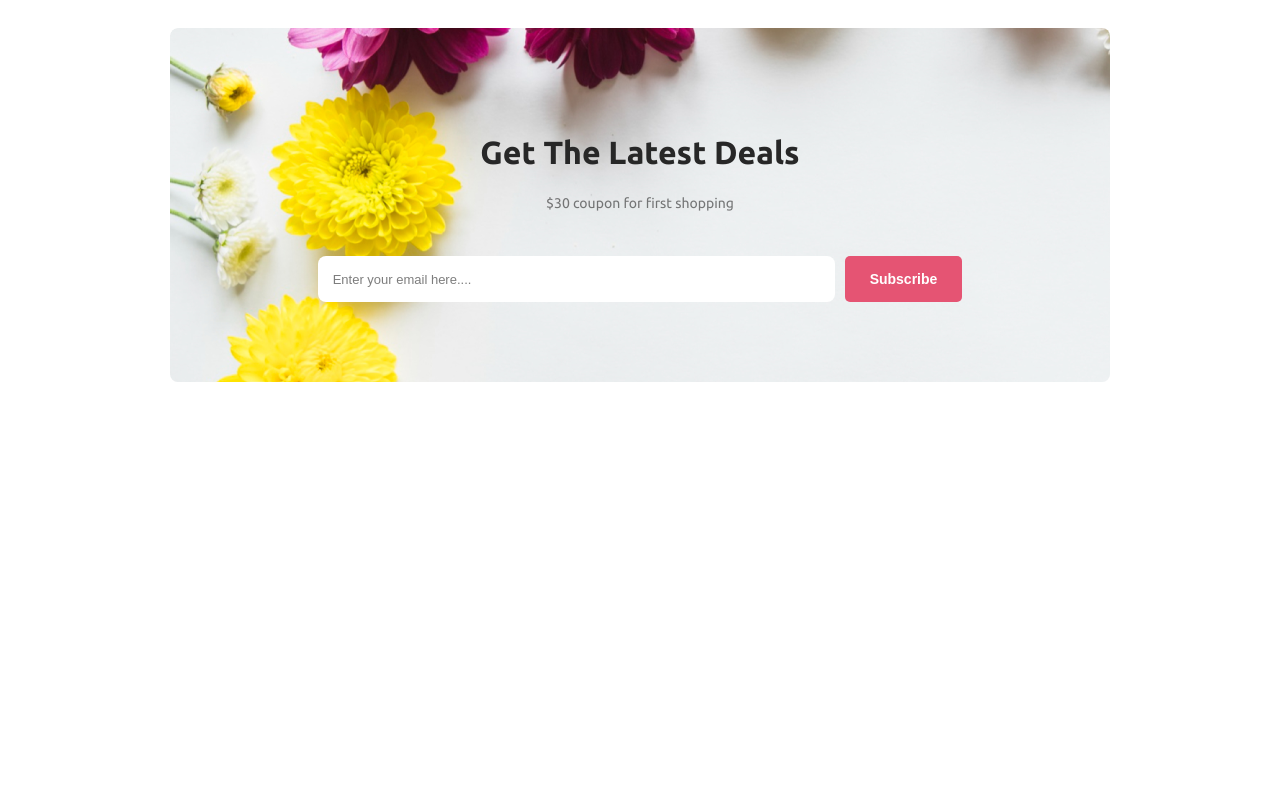
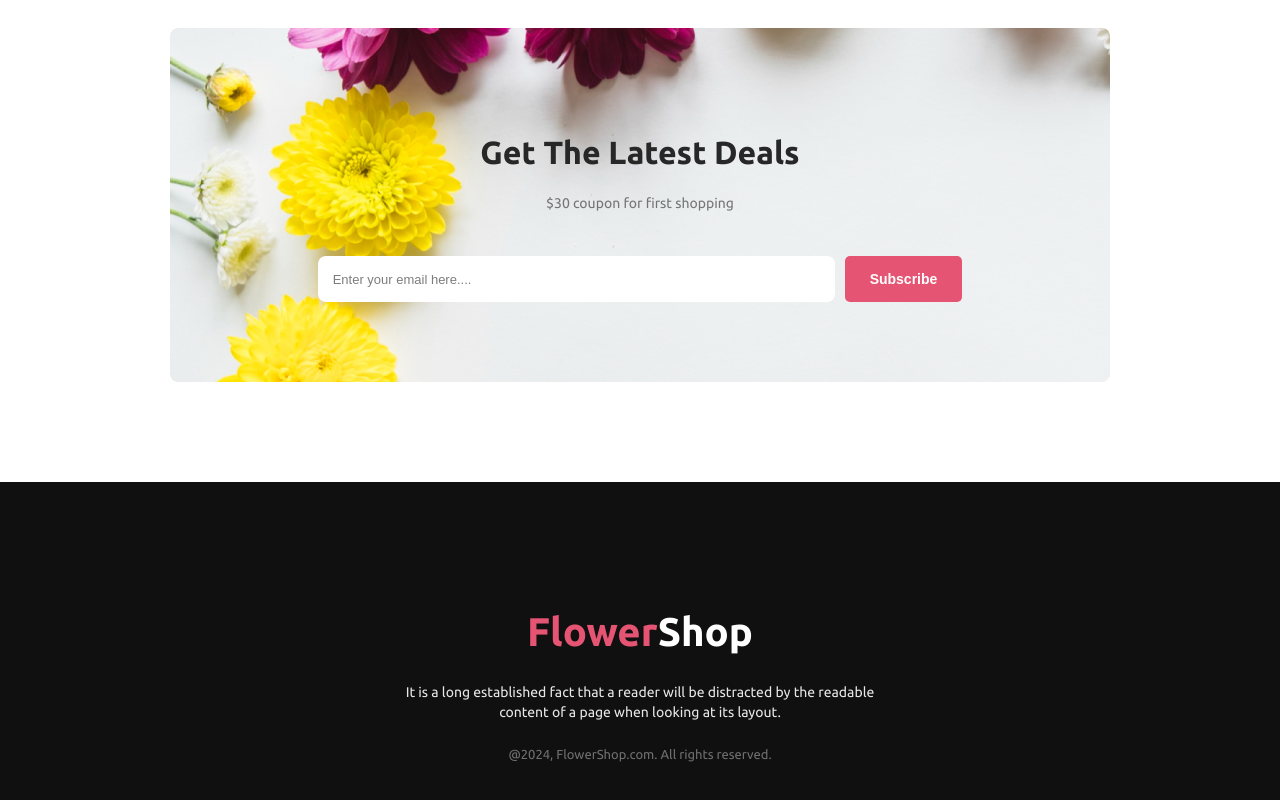
Before and after one commit to ahkaruz/Flower-Shop, a plain HTML site: page index.html in a window 1280 px wide. Shown: the part 2852-3652 px from the top of the page. Before the commit the page ends 3334 px from the top, so only its background shows below. Drawn offline with Linux system fonts and the light colour scheme.

Commit message:
Compeleted

```diff
--- a/css/style.css
+++ b/css/style.css
@@ -231,3 +231,34 @@ header img {
 .input:focus {
     outline: none;
 }
+
+footer {
+    background-color: #111010;
+    text-align: center;
+    padding: 100px 0px;
+}
+
+.title {
+    color: #E55473;
+    font-size: 40px;
+    font-weight: 800;
+}
+
+.title>span {
+    color: #FFF;
+}
+
+.short-description {
+    margin: 0px auto 0px;
+    width: 500px;
+    color: rgba(255, 255, 255, 0.90);
+    font-size: 14px;
+    line-height: 20px;
+}
+
+.copyright {
+    margin-top: 25px;
+    color: rgba(255, 255, 255, 0.40);
+    font-size: 13px;
+    font-weight: 400;
+}
--- a/index.html
+++ b/index.html
@@ -99,7 +99,10 @@
 
         </section>
     </main>
-    <footer></footer>
+    <footer>
+        <h1 class="title">Flower<span>Shop</span></h1>
+        <p class="short-description">It is a long established fact that a reader will be distracted by the readable content of a page when looking at its layout.</p>
+        <p class="copyright">@2024, FlowerShop.com. All rights reserved. </p>
+    </footer>
 </body>
-
 </html>
```
